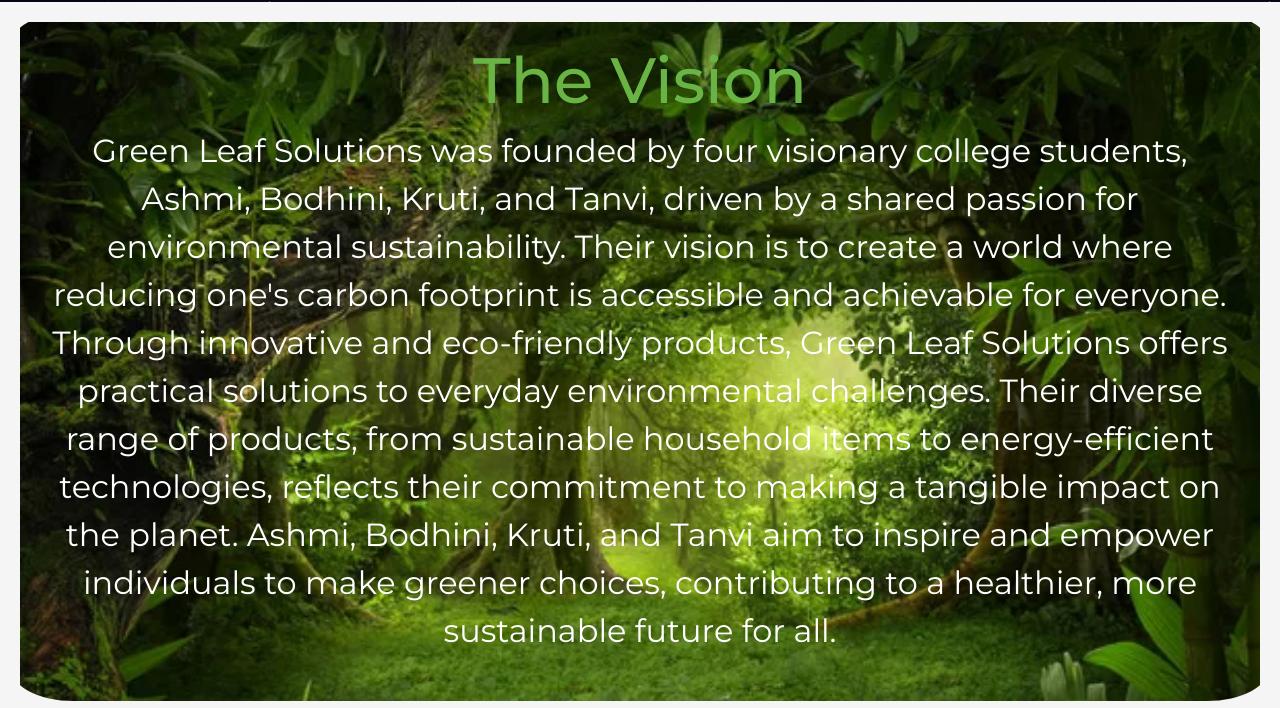
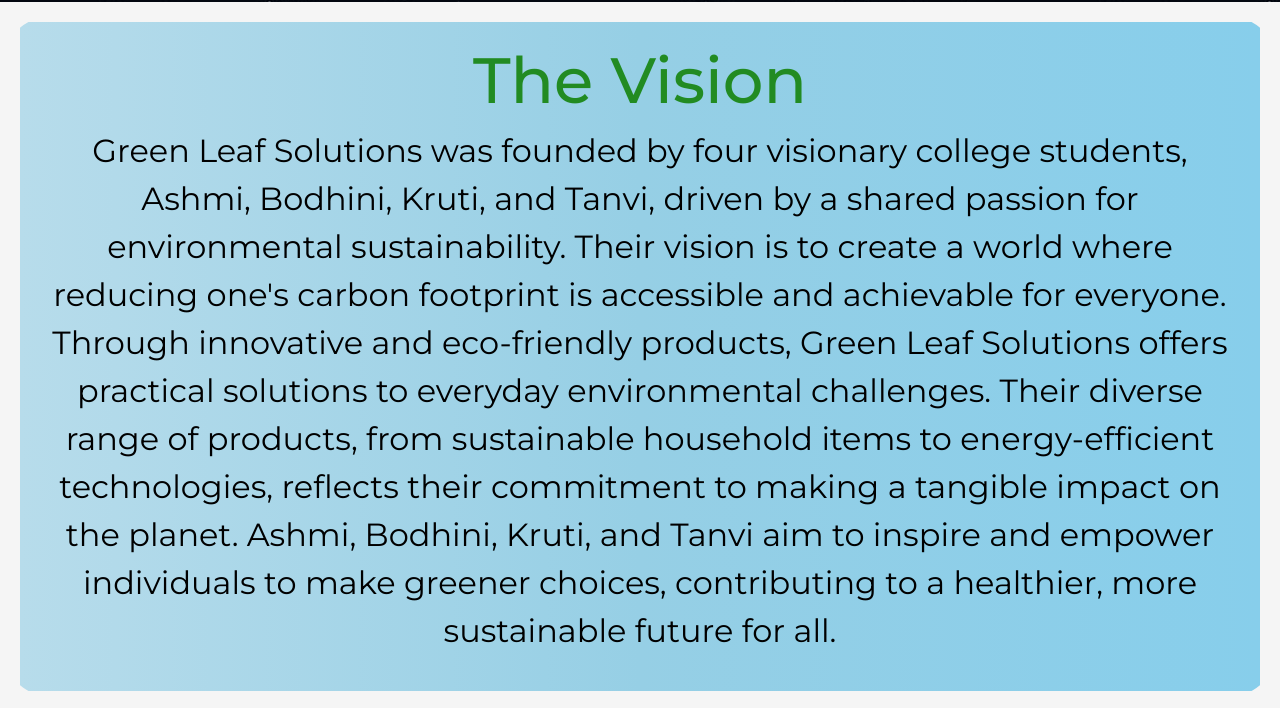
Before and after one commit to KKB27/greenleaf.github.io, a plain HTML site: page html/about.html in a window 1280 px wide. Shown: the part 74-782 px from the top of the page. Drawn offline with nearby package versions, Linux system fonts and the light colour scheme; a web font is replaced by a local one.

Commit message:
Update vision.css

```diff
--- a/css/vision.css
+++ b/css/vision.css
@@ -1,16 +1,16 @@
 .aboutus{
-    background-image: url("../images/vision.jpg");
+    background-image: linear-gradient(90deg,rgb(183, 220, 235),rgb(150, 207, 229),skyblue);
     background-size: cover;
     background-repeat: no-repeat;
     text-align: center;
     font-size: 2rem;
-    color: white;
+    color: black;
     padding: 20px;
     margin: 10px;
     border: 10px solid transparent;
     border-radius: 5%;
 }
 .aboutus h1{
-    color: #6ab446;
+    color: forestgreen;
     font-size: 4rem;
 }
```
